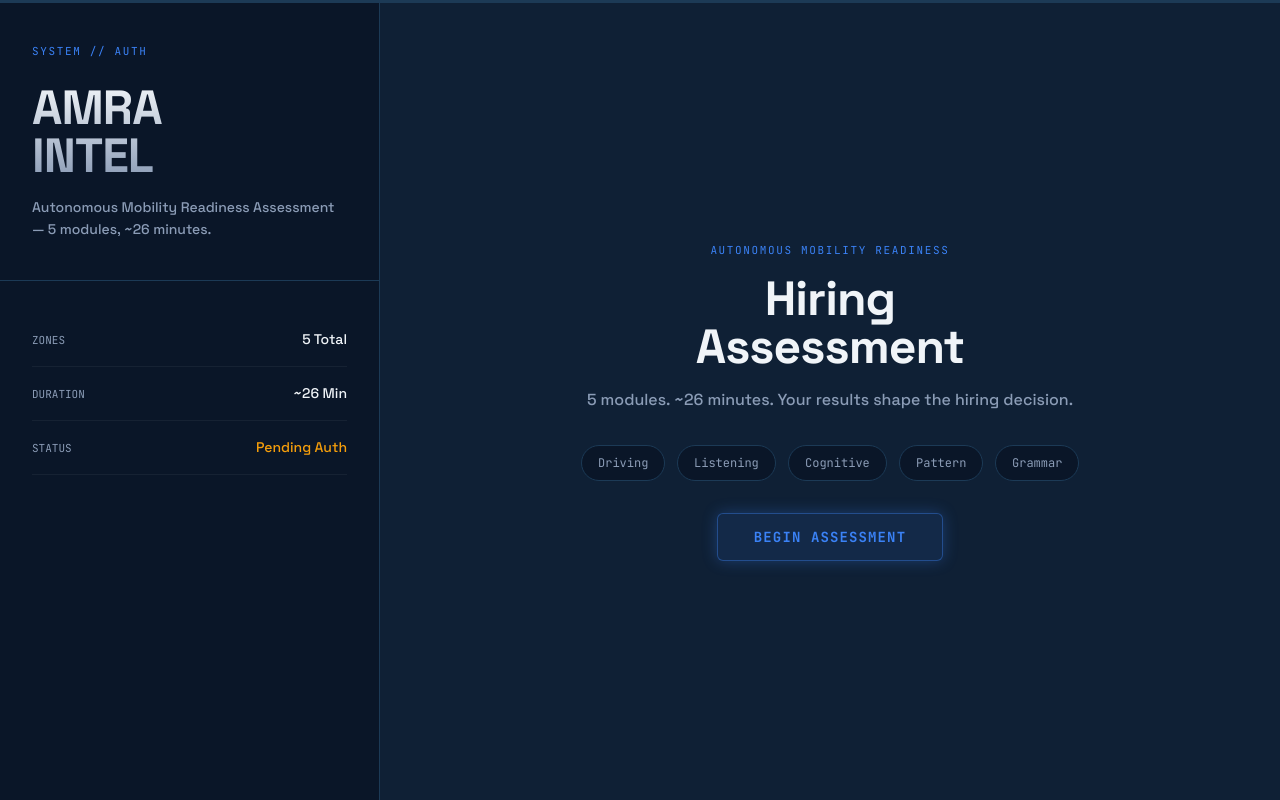
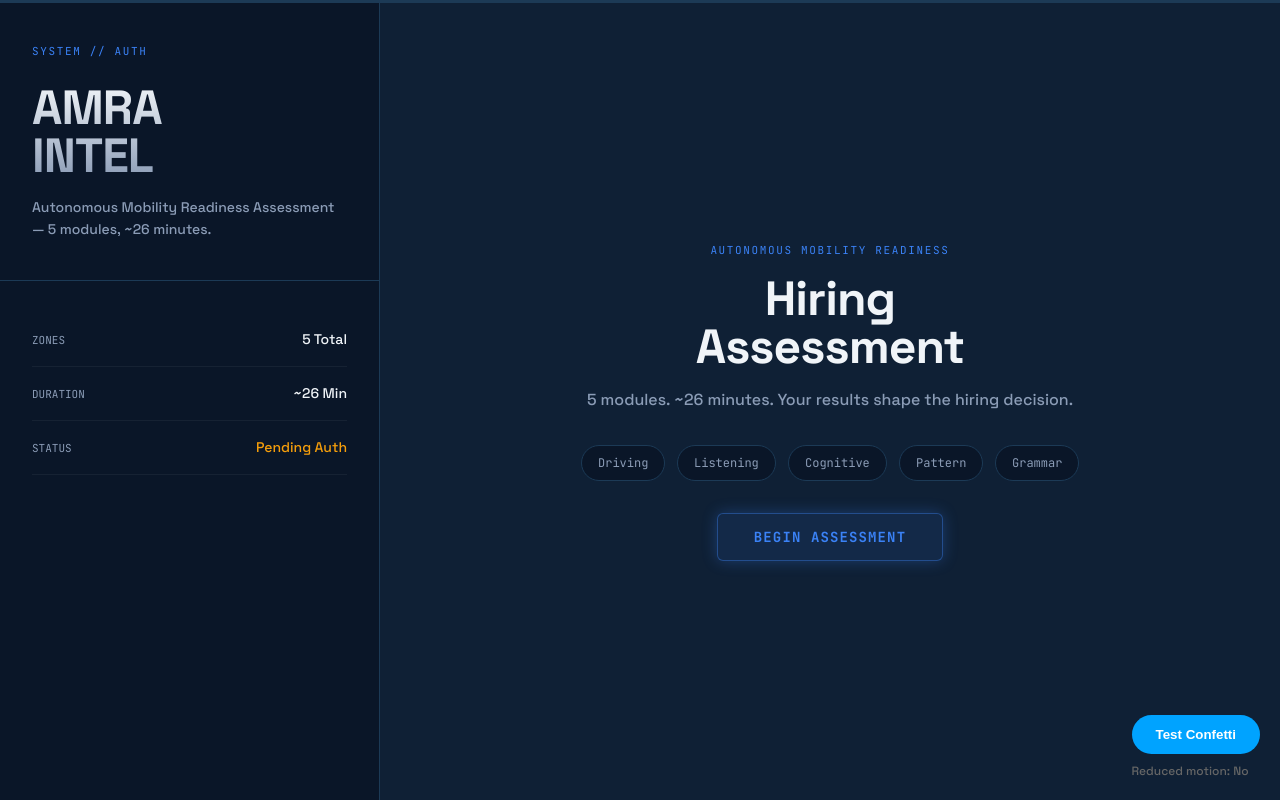
Before and after one commit to ak22021990-jpg/AMRA, a React (Vite) app: page / in a window 1280 px wide. Built offline with nearby package versions, Linux system fonts and the light colour scheme.

Commit message:
feat: add Framer Motion integration and animation hooks

```diff
--- a/package.json
+++ b/package.json
@@ -11,6 +11,8 @@
   },
   "dependencies": {
     "@phosphor-icons/react": "^2.1.10",
+    "framer-motion": "^13.2.0",
+    "lucide-react": "^1.40.0",
     "react": "^19.2.8",
     "react-dom": "^19.2.8",
     "react-router-dom": "^7.18.2",
@@ -21,7 +23,10 @@
     "@types/react": "^19.2.18",
     "@types/react-dom": "^19.2.4",
     "@vitejs/plugin-react": "^6.1.0",
+    "autoprefixer": "^10.5.4",
     "oxlint": "^1.79.0",
+    "postcss": "^8.5.28",
+    "tailwindcss": "^3.4.19",
     "typescript": "~6.0.2",
     "vite": "^8.2.2"
   }
--- a/src/App.tsx
+++ b/src/App.tsx
@@ -7,6 +7,8 @@ import ListeningModule from './modules/listening/ListeningModule';
 import CognitiveModule from './modules/cognitive/CognitiveModule';
 import PatternModule from './modules/pattern/PatternModule';
 import GrammarModule from './modules/grammar/GrammarModule';
+import { useReducedMotion } from './hooks/useReducedMotion';
+import { useConfetti } from './hooks/useConfetti';
 
 function NotFound() {
   return (
@@ -20,7 +22,11 @@ function NotFound() {
 }
 
 export default function App() {
+  const prefersReduced = useReducedMotion();
+  const fireConfetti = useConfetti();
+
   return (
+    <>
       <HashRouter>
         <Layout>
           <Routes>
@@ -35,5 +41,17 @@ export default function App() {
           </Routes>
         </Layout>
       </HashRouter>
+      <div style={{ position: 'fixed', bottom: 20, right: 20, zIndex: 9999 }}>
+        <button
+          onClick={fireConfetti}
+          style={{ padding: '12px 24px', background: '#00A3FF', color: 'white', borderRadius: '9999px', border: 'none', fontWeight: 'bold', cursor: 'pointer' }}
+        >
+          Test Confetti
+        </button>
+        <div style={{ marginTop: 8, fontSize: 12, color: '#666' }}>
+          Reduced motion: {prefersReduced ? 'Yes' : 'No'}
+        </div>
+      </div>
+    </>
   );
 }
--- /dev/null
+++ b/src/hooks/useConfetti.ts
@@ -0,0 +1,43 @@
+import { useCallback } from 'react';
+
+export function useConfetti() {
+  const fireConfetti = useCallback(() => {
+    // Simple confetti implementation using DOM
+    const colors = ['#00A3FF', '#00D2C4', '#10B981', '#F59E0B', '#EF4444'];
+    const container = document.createElement('div');
+    container.style.position = 'fixed';
+    container.style.inset = '0';
+    container.style.pointerEvents = 'none';
+    container.style.zIndex = '9999';
+    document.body.appendChild(container);
+
+    for (let i = 0; i < 50; i++) {
+      const confetti = document.createElement('div');
+      confetti.style.position = 'absolute';
+      confetti.style.width = '10px';
+      confetti.style.height = '10px';
+      confetti.style.backgroundColor = colors[Math.floor(Math.random() * colors.length)];
+      confetti.style.borderRadius = Math.random() > 0.5 ? '50%' : '0';
+      confetti.style.left = `${Math.random() * 100}vw`;
+      confetti.style.top = '-10px';
+      confetti.style.transform = `rotate(${Math.random() * 360}deg)`;
+      container.appendChild(confetti);
+
+      // Animate falling
+      const animation = confetti.animate([
+        { top: '-10px', opacity: 1 },
+        { top: '100vh', opacity: 0 }
+      ], {
+        duration: 2000 + Math.random() * 2000,
+        easing: 'cubic-bezier(0.25, 0.46, 0.45, 0.94)',
+      });
+
+      animation.onfinish = () => confetti.remove();
+    }
+
+    // Clean up container after all animations
+    setTimeout(() => container.remove(), 5000);
+  }, []);
+
+  return fireConfetti;
+}
--- /dev/null
+++ b/src/hooks/useReducedMotion.ts
@@ -0,0 +1,19 @@
+import { useEffect, useState } from 'react';
+
+export function useReducedMotion(): boolean {
+  const [prefersReduced, setPrefersReduced] = useState(false);
+
+  useEffect(() => {
+    const mediaQuery = window.matchMedia('(prefers-reduced-motion: reduce)');
+    setPrefersReduced(mediaQuery.matches);
+
+    const handler = (event: MediaQueryListEvent) => {
+      setPrefersReduced(event.matches);
+    };
+
+    mediaQuery.addEventListener('change', handler);
+    return () => mediaQuery.removeEventListener('change', handler);
+  }, []);
+
+  return prefersReduced;
+}
```
Also changed, not shown: src/lib/animations.ts (added, +24 -0 lines), 1 other file (tests, documents, lock files or other folders). Lines whose indentation alone changed are shown as unchanged.
